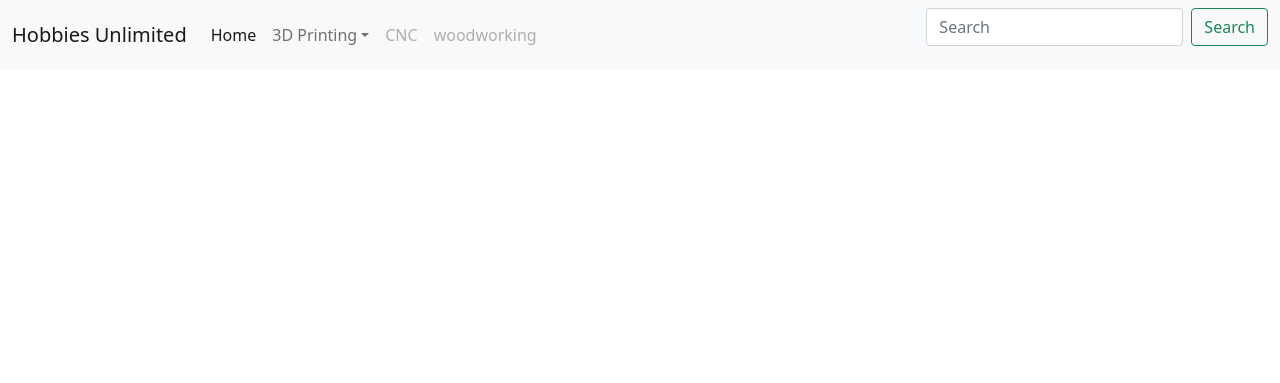
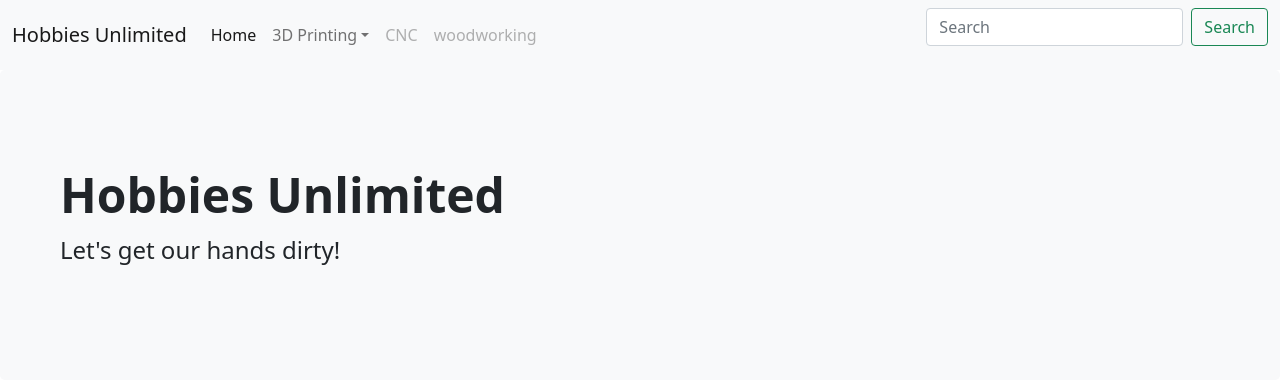
Before and after one commit to korgano/UX_UI_HW_21, a plain HTML site: page index.html in a window 1280 px wide. Drawn offline with nearby package versions, Linux system fonts and the light colour scheme.

Commit message:
Added Jumbotron
Basic Bootstrap 5 Jumbotron.

```diff
--- a/index.html
+++ b/index.html
@@ -71,6 +71,12 @@
   <!--end Nav-->
 
   <!--Hero Section-->
+  <div class="p-5 mb-4 bg-light rounded-3">
+    <div class="container-fluid py-5">
+      <h1 class="display-5 fw-bold">Hobbies Unlimited</h1>
+      <p class="col-md-8 fs-4">Let's get our hands dirty!</p>
+    </div>
+  </div>
   <!--end Hero Section-->
 
 </body>
```
